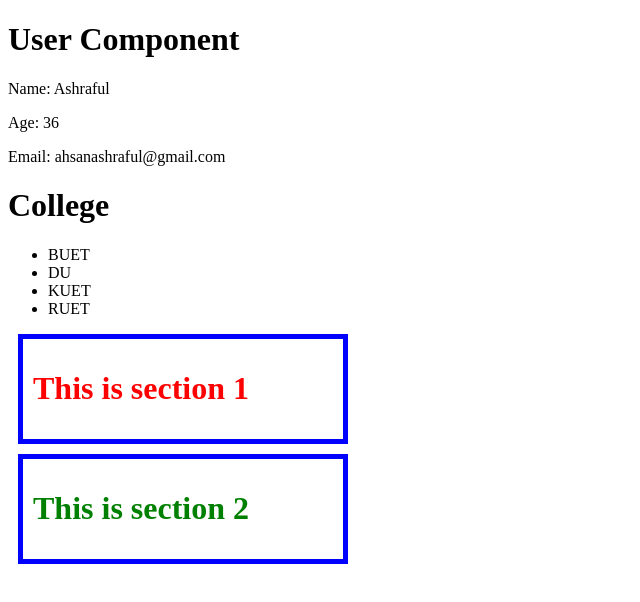
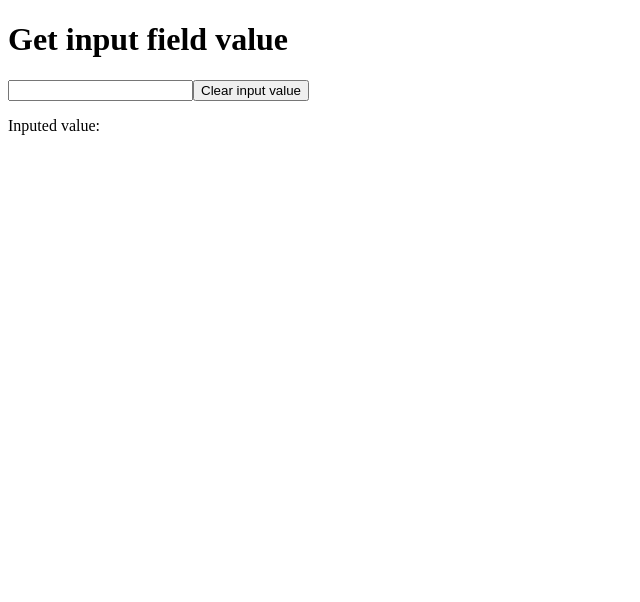
Before and after one commit to ashrafulahsan/react-blog-2026, a React (Vite) app: page / in a window 1280 px wide. Shown: the top 602 px of the page, without its empty margins (0-640 px from the left). Built offline with nearby package versions, Linux system fonts and the light colour scheme.

Commit message:
Get Input Field Value

```diff
--- a/src/App.jsx
+++ b/src/App.jsx
@@ -1,27 +1,9 @@
-import College from "./College"
-import User from "./User"
-import Wrapper from "./Wrapper"
+import InputField from "./InputField"
 
 function App() {
-
-  let profileInfo = {
-    name: 'Ashraful',
-    age: 36,
-    email: 'ahsanashraful@gmail.com'
-  }
-
-  let collegeNames = ['BUET', 'DU', 'KUET', 'RUET']
-
   return (
     <>
-     <User profileInfo={profileInfo} />
-     <College names={collegeNames}/>
-     <Wrapper color="red">
-        <h1>This is section 1</h1>
-     </Wrapper>
-     <Wrapper>
-        <h1>This is section 2</h1>
-     </Wrapper>
+     <InputField />
     </>
   )
 }
--- /dev/null
+++ b/src/InputField.jsx
@@ -0,0 +1,20 @@
+import { useState } from "react"
+
+function InputField(){
+    const [inputValue, setInputValue] = useState("")
+
+    return(
+        <>
+            <h1>Get input field value</h1>
+            <input
+                type="text"
+                value={inputValue}
+                onChange={(event)=>setInputValue(event.target.value)}
+            />
+            <button onClick={()=>setInputValue("")}>Clear input value</button>
+            <p>Inputed value: {inputValue}</p>
+        </>
+    )
+}
+
+export default InputField
```
